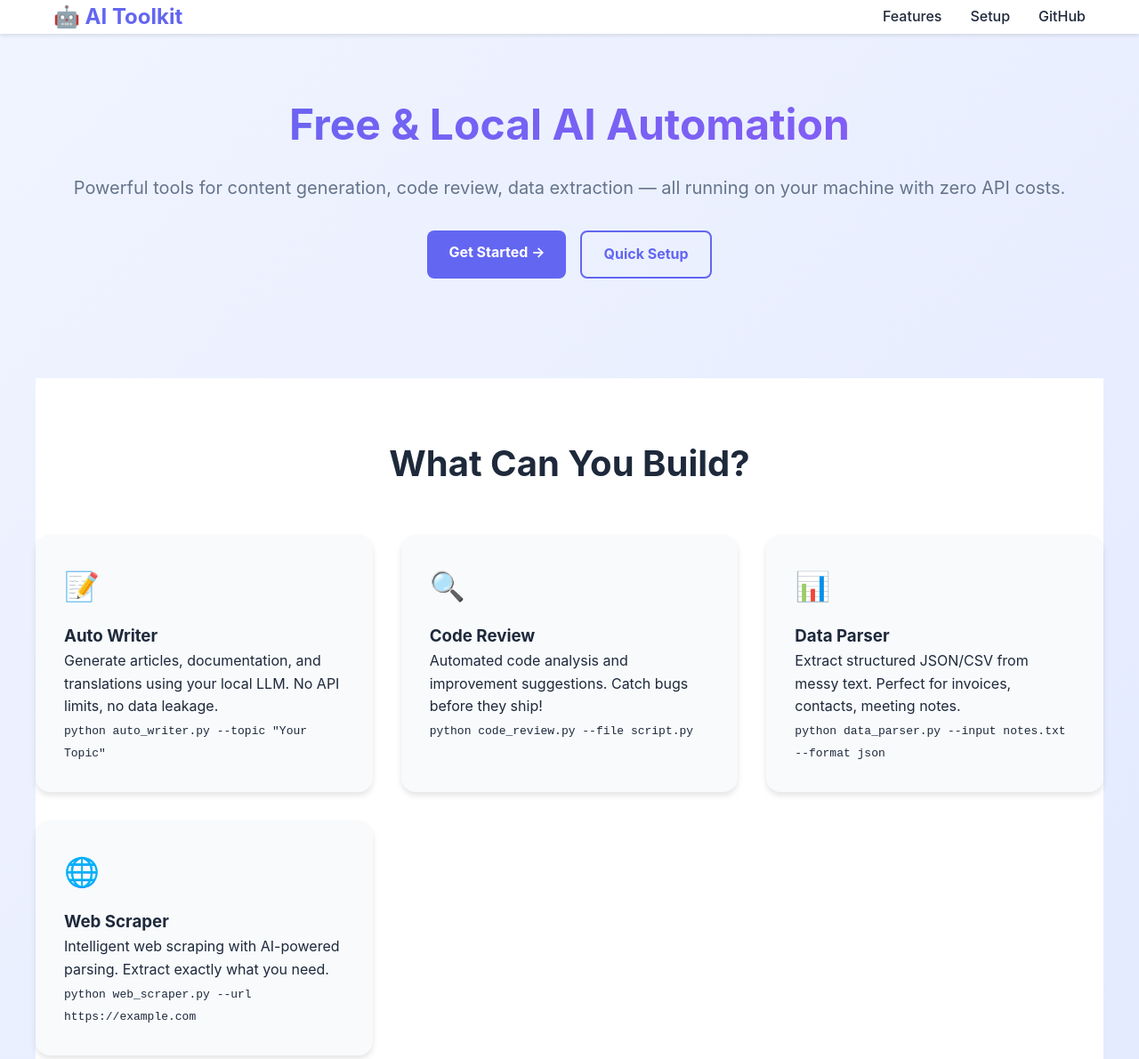
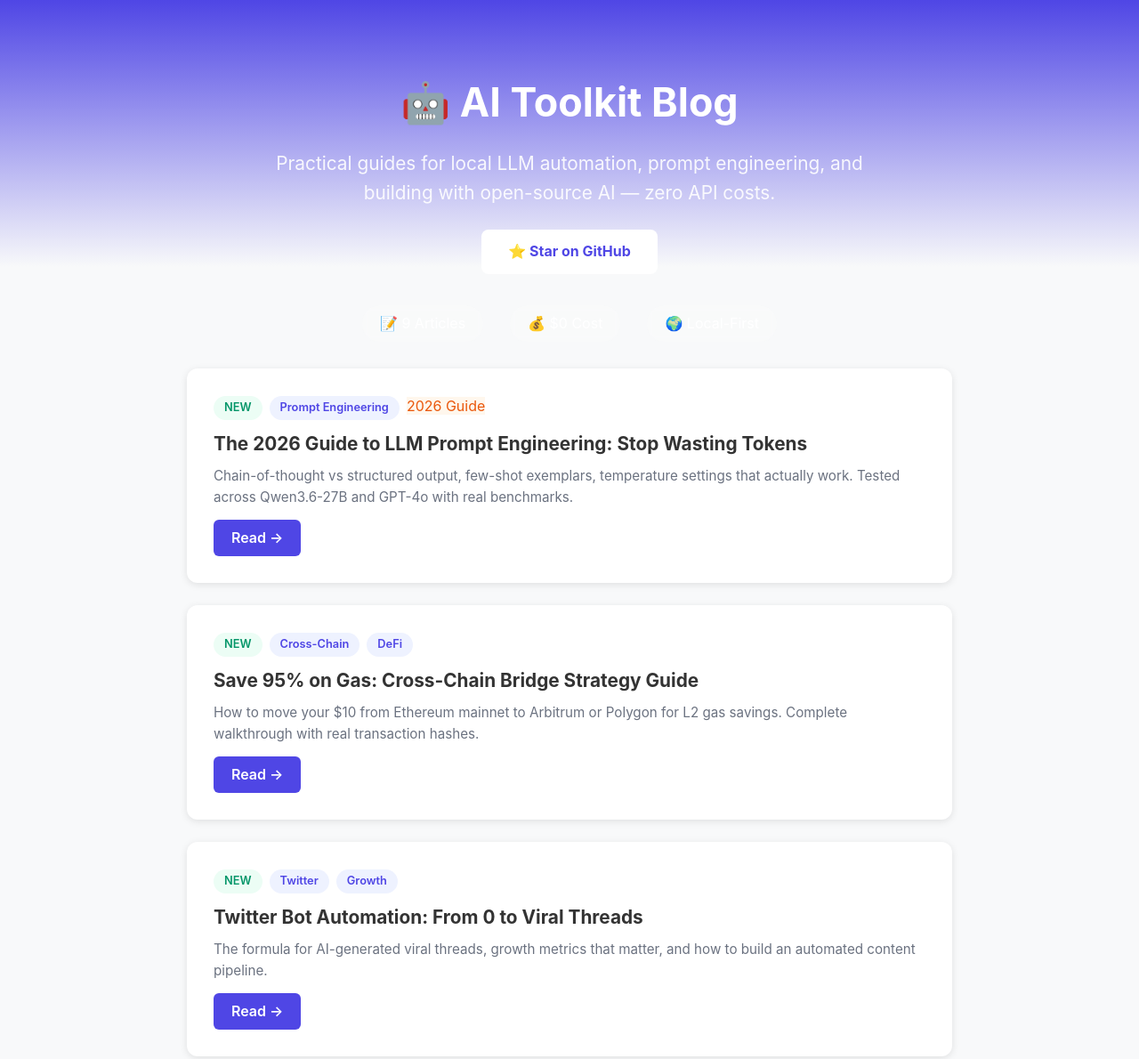
Before and after one commit to NanYangLiHe/ai-toolkit, a website: page docs/index.html in a window 1280 px wide. Shown: the top 1190 px of the page at 89% size. Drawn offline with Linux system fonts and the light colour scheme.

Commit message:
docs: live blog with 9 articles + auto-deploy

```diff
--- a/docs/index.html
+++ b/docs/index.html
@@ -1,269 +1,118 @@
 <!DOCTYPE html>
 <html lang="en">
 <head>
-    <meta charset="UTF-8">
-    <meta name="viewport" content="width=device-width, initial-scale=1.0">
-    <title>AI Toolkit - Free Local AI Automation Tools</title>
-    <style>
-        :root {
-            --primary: #6366f1;
-            --secondary: #8b5cf6;
-            --dark: #1e293b;
-            --light: #f8fafc;
-            --success: #10b981;
-        }
-
-        * {
-            margin: 0;
-            padding: 0;
-            box-sizing: border-box;
-        }
-
-        body {
-            font-family: -apple-system, BlinkMacSystemFont, 'Segoe UI', Roboto, sans-serif;
-            line-height: 1.6;
-            color: var(--dark);
-            background: linear-gradient(135deg, #f0f4ff 0%, #e0e7ff 100%);
-        }
-
-        .container {
-            max-width: 1200px;
-            margin: 0 auto;
-            padding: 0 20px;
-        }
-
-        header {
-            background: white;
-            box-shadow: 0 2px 4px rgba(0,0,0,0.1);
-            position: sticky;
-            top: 0;
-            z-index: 100;
-        }
-
-        nav {
-            display: flex;
-            justify-content: space-between;
-            align-items: center;
-            padding: 1rem 0;
-        }
-
-        .logo {
-            font-size: 1.5rem;
-            font-weight: bold;
-            color: var(--primary);
-            text-decoration: none;
-        }
-
-        .nav-links {
-            display: flex;
-            gap: 2rem;
-        }
-
-        .nav-links a {
-            text-decoration: none;
-            color: var(--dark);
-            font-weight: 500;
-        }
-
-        .hero {
-            padding: 4rem 0;
-            text-align: center;
-        }
-
-        .hero h1 {
-            font-size: 3rem;
-            margin-bottom: 1rem;
-            background: linear-gradient(135deg, var(--primary), var(--secondary));
-            -webkit-background-clip: text;
-            -webkit-text-fill-color: transparent;
-        }
-
-        .hero p {
-            font-size: 1.25rem;
-            color: #64748b;
-            margin-bottom: 2rem;
-        }
-
-        .cta-buttons {
-            display: flex;
-            gap: 1rem;
-            justify-content: center;
-            margin-bottom: 3rem;
-        }
-
-        .btn {
-            padding: 0.75rem 1.5rem;
-            border-radius: 0.5rem;
-            text-decoration: none;
-            font-weight: bold;
-            transition: all 0.3s ease;
-        }
-
-        .btn-primary {
-            background: var(--primary);
-            color: white;
-        }
-
-        .btn-secondary {
-            background: transparent;
-            border: 2px solid var(--primary);
-            color: var(--primary);
-        }
-
-        .features {
-            padding: 4rem 0;
-            background: white;
-        }
-
-        .section-title {
-            text-align: center;
-            font-size: 2.5rem;
-            margin-bottom: 3rem;
-        }
-
-        .feature-grid {
-            display: grid;
-            grid-template-columns: repeat(auto-fit, minmax(300px, 1fr));
-            gap: 2rem;
-            margin-bottom: 4rem;
-        }
-
-        .feature-card {
-            padding: 2rem;
-            border-radius: 1rem;
-            background: #f8fafc;
-            box-shadow: 0 4px 6px rgba(0,0,0,0.1);
-            transition: transform 0.3s ease;
-        }
-
-        .feature-card:hover {
-            transform: translateY(-5px);
-        }
-
-        .feature-icon {
-            font-size: 2rem;
-            margin-bottom: 1rem;
-        }
-
-        .setup-guide {
-            padding: 4rem 0;
-            background: linear-gradient(135deg, var(--primary), var(--secondary));
-            color: white;
-        }
-
-        .code-block {
-            background: #1e293b;
-            color: #e2e8f0;
-            padding: 1.5rem;
-            border-radius: 0.5rem;
-            font-family: monospace;
-            overflow-x: auto;
-            margin-bottom: 2rem;
-        }
-
-        footer {
-            background: var(--dark);
-            color: white;
-            padding: 3rem 0;
-            text-align: center;
-        }
-
-        .support-links {
-            display: flex;
-            justify-content: center;
-            gap: 2rem;
-            margin-top: 1rem;
-        }
-
-        .support-links a {
-            color: #94a3b8;
-            text-decoration: none;
-        }
-    </style>
+  <meta charset="UTF-8">
+  <meta name="viewport" content="width=device-width, initial-scale=1.0">
+  <title>AI Toolkit Blog - Local AI Automation & Guides</title>
+  <style>
+    * { margin: 0; padding: 0; box-sizing: border-box; }
+    body { font-family: -apple-system, BlinkMacSystemFont, 'Segoe UI', sans-serif; line-height: 1.6; color: #333; background: linear-gradient(180deg, #4f46e5 0%, #f8f9fa 300px); }
+    .hero { text-align: center; padding: 80px 20px 60px; color: white; }
+    .hero h1 { font-size: 2.8em; margin-bottom: 15px; }
+    .hero p { font-size: 1.3em; opacity: 0.9; max-width: 700px; margin: 0 auto 25px; }
+    .stats { display: flex; justify-content: center; gap: 30px; margin-top: 20px; }
+    .stat { background: rgba(255,255,255,0.15); padding: 8px 20px; border-radius: 20px; backdrop-filter: blur(4px); }
+    .container { max-width: 900px; margin: -30px auto 40px; padding: 0 20px; }
+    article { background: white; padding: 30px; border-radius: 12px; box-shadow: 0 2px 8px rgba(0,0,0,0.1); margin-bottom: 25px; transition: transform 0.2s, box-shadow 0.2s; }
+    article:hover { transform: translateY(-3px); box-shadow: 0 4px 16px rgba(0,0,0,0.15); }
+    .tag { display: inline-block; background: #eef2ff; color: #4f46e5; padding: 3px 12px; border-radius: 20px; font-size: 0.8em; margin-right: 8px; font-weight: 600; }
+    .tag-green { background: #ecfdf5; color: #059669; }
+    .tag-orange { background: #fff7ed; color: #ea580c; }
+    article h2 { margin: 10px 0 8px; font-size: 1.3em; }
+    article p { color: #6b7280; margin-bottom: 12px; font-size: 0.95em; }
+    .read-btn { display: inline-block; background: #4f46e5; color: white; padding: 8px 20px; border-radius: 6px; text-decoration: none; font-weight: 600; transition: background 0.2s; }
+    .read-btn:hover { background: #3730a3; }
+    footer { text-align: center; padding: 40px 20px; color: #9ca3af; font-size: 0.9em; }
+    footer a { color: #4f46e5; text-decoration: none; }
+    .cta-top { display: inline-block; background: white; color: #4f46e5; padding: 12px 30px; border-radius: 8px; text-decoration: none; font-weight: bold; margin-bottom: 15px; transition: transform 0.2s; }
+    .cta-top:hover { transform: scale(1.05); }
+</style>
 </head>
 <body>
-    <header>
-        <nav class="container">
-            <a href="#" class="logo">🤖 AI Toolkit</a>
-            <div class="nav-links">
-                <a href="#features">Features</a>
-                <a href="#setup">Setup</a>
-                <a href="https://github.com/NanYangLiHe/ai-toolkit" target="_blank">GitHub</a>
-            </div>
-        </nav>
-    </header>
 
-    <section class="hero container">
-        <h1>Free & Local AI Automation</h1>
-        <p>Powerful tools for content generation, code review, data extraction — all running on your machine with zero API costs.</p>
-        <div class="cta-buttons">
-            <a href="https://github.com/NanYangLiHe/ai-toolkit" class="btn btn-primary">Get Started →</a>
-            <a href="#setup" class="btn btn-secondary">Quick Setup</a>
-        </div>
-    </section>
+<div class="hero">
+  <h1>🤖 AI Toolkit Blog</h1>
+  <p>Practical guides for local LLM automation, prompt engineering, and building with open-source AI — zero API costs.</p>
+  <a href="https://github.com/NanYangLiHe/ai-toolkit" target="_blank" class="cta-top">⭐ Star on GitHub</a>
+  <div class="stats">
+    <div class="stat">📝 9 Articles</div>
+    <div class="stat">💰 $0 Cost</div>
+    <div class="stat">🌍 Local-First</div>
+  </div>
+</div>
 
-    <section id="features" class="features container">
-        <h2 class="section-title">What Can You Build?</h2>
-        <div class="feature-grid">
-            <div class="feature-card">
-                <div class="feature-icon">📝</div>
-                <h3>Auto Writer</h3>
-                <p>Generate articles, documentation, and translations using your local LLM. No API limits, no data leakage.</p>
-                <code>python auto_writer.py --topic "Your Topic"</code>
-            </div>
+<div class="container">
 
-            <div class="feature-card">
-                <div class="feature-icon">🔍</div>
-                <h3>Code Review</h3>
-                <p>Automated code analysis and improvement suggestions. Catch bugs before they ship!</p>
-                <code>python code_review.py --file script.py</code>
-            </div>
+<article>
+  <span class="tag tag-green">NEW</span><span class="tag">Prompt Engineering</span><span class="tag-orange">2026 Guide</span>
+  <h2><a href="https://github.com/NanYangLiHe/ai-toolkit/blob/main/articles/llm-prompt-engineering-2026.md" target="_blank" style="color:#333;text-decoration:none;">The 2026 Guide to LLM Prompt Engineering: Stop Wasting Tokens</a></h2>
+  <p>Chain-of-thought vs structured output, few-shot exemplars, temperature settings that actually work. Tested across Qwen3.6-27B and GPT-4o with real benchmarks.</p>
+  <a href="https://github.com/NanYangLiHe/ai-toolkit/blob/main/articles/llm-prompt-engineering-2026.md" target="_blank" class="read-btn">Read →</a>
+</article>
 
-            <div class="feature-card">
-                <div class="feature-icon">📊</div>
-                <h3>Data Parser</h3>
-                <p>Extract structured JSON/CSV from messy text. Perfect for invoices, contacts, meeting notes.</p>
-                <code>python data_parser.py --input notes.txt --format json</code>
-            </div>
+<article>
+  <span class="tag tag-green">NEW</span><span class="tag">Cross-Chain</span><span class="tag">DeFi</span>
+  <h2><a href="https://github.com/NanYangLiHe/ai-toolkit/blob/main/articles/cross-chain-bridge-guide.md" target="_blank" style="color:#333;text-decoration:none;">Save 95% on Gas: Cross-Chain Bridge Strategy Guide</a></h2>
+  <p>How to move your $10 from Ethereum mainnet to Arbitrum or Polygon for L2 gas savings. Complete walkthrough with real transaction hashes.</p>
+  <a href="https://github.com/NanYangLiHe/ai-toolkit/blob/main/articles/cross-chain-bridge-guide.md" target="_blank" class="read-btn">Read →</a>
+</article>
 
-            <div class="feature-card">
-                <div class="feature-icon">🌐</div>
-                <h3>Web Scraper</h3>
-                <p>Intelligent web scraping with AI-powered parsing. Extract exactly what you need.</p>
-                <code>python web_scraper.py --url https://example.com</code>
-            </div>
-        </div>
-    </section>
+<article>
+  <span class="tag tag-green">NEW</span><span class="tag">Twitter</span><span class="tag">Growth</span>
+  <h2><a href="https://github.com/NanYangLiHe/ai-toolkit/blob/main/articles/twitter-bot-automation.md" target="_blank" style="color:#333;text-decoration:none;">Twitter Bot Automation: From 0 to Viral Threads</a></h2>
+  <p>The formula for AI-generated viral threads, growth metrics that matter, and how to build an automated content pipeline.</p>
+  <a href="https://github.com/NanYangLiHe/ai-toolkit/blob/main/articles/twitter-bot-automation.md" target="_blank" class="read-btn">Read →</a>
+</article>
 
-    <section id="setup" class="setup-guide">
-        <div class="container">
-            <h2 class="section-title" style="color: white;">Setup in 3 Minutes</h2>
-            <div class="code-block">
-# Clone the repository<br>
-git clone https://github.com/NanYangLiHe/ai-toolkit.git<br><br>
+<article>
+  <span class="tag tag-green">NEW</span><span class="tag">DeFi</span><span class="tag">Automation</span>
+  <h2><a href="https://github.com/NanYangLiHe/ai-toolkit/blob/main/articles/defi-automation-guide.md" target="_blank" style="color:#333;text-decoration:none;">DeFi Automation on a $10 Budget: Real Wallet Experiments</a></h2>
+  <p>Wrap ETH, approve tokens, swap on Uniswap — all logged with real transaction hashes. Learn what works and what doesn't when you start small.</p>
+  <a href="https://github.com/NanYangLiHe/ai-toolkit/blob/main/articles/defi-automation-guide.md" target="_blank" class="read-btn">Read →</a>
+</article>
 
-# Install dependencies<br>
-pip install -r requirements.txt<br><br>
+<article>
+  <span class="tag tag-green">NEW</span><span class="tag">SEO</span><span class="tag">Growth</span>
+  <h2><a href="https://github.com/NanYangLiHe/ai-toolkit/blob/main/articles/seo-guide-developers.md" target="_blank" style="color:#333;text-decoration:none;">From Zero to 10K Monthly Views: SEO for Developers' GitHub Projects</a></h2>
+  <p>How to get your open-source project discovered through search. Keyword research, content strategy, and the technical setup that matters.</p>
+  <a href="https://github.com/NanYangLiHe/ai-toolkit/blob/main/articles/seo-guide-developers.md" target="_blank" class="read-btn">Read →</a>
+</article>
 
-# Configure your local LLM endpoint<br>
-cp .env.example .env<br>
-# Edit .env with your settings (Ollama/LM Studio/vLLM)<br><br>
+<article>
+  <span class="tag tag-green">NEW</span><span class="tag">Tutorial</span><span class="tag">Pipeline</span>
+  <h2><a href="https://github.com/NanYangLiHe/ai-toolkit/blob/main/articles/tutorial-series-01.md" target="_blank" style="color:#333;text-decoration:none;">Build an Automated Content Pipeline: Zero-Cost AI Writing Engine</a></h2>
+  <p>Step-by-step tutorial for setting up a fully automated content generation pipeline using local LLMs. Includes the complete tool chain.</p>
+  <a href="https://github.com/NanYangLiHe/ai-toolkit/blob/main/articles/tutorial-series-01.md" target="_blank" class="read-btn">Read →</a>
+</article>
 
-# Start using the tools!<br>
-python scripts/auto_writer.py --topic "Hello World"
-            </div>
-        </div>
-    </section>
+<article>
+  <span class="tag tag-green">NEW</span><span class="tag">Case Study</span><span class="tag">Results</span>
+  <h2><a href="https://github.com/NanYangLiHe/ai-toolkit/blob/main/articles/case-study-month1.md" target="_blank" style="color:#333;text-decoration:none;">Case Study: Month 1 Results — Building an AI Engine with $0 Budget</a></h2>
+  <p>Honest report on what happened when I tried to build a self-sustaining content engine. Wins, losses, and lessons learned.</p>
+  <a href="https://github.com/NanYangLiHe/ai-toolkit/blob/main/articles/case-study-month1.md" target="_blank" class="read-btn">Read →</a>
+</article>
 
-    <footer>
-        <div class="container">
-            <p>Made with ❤️ by <a href="https://github.com/NanYangLiHe" target="_blank">李槐 (Li Huai)</a></p>
-            <div class="support-links">
-                <a href="https://github.com/NanYangLiHe/ai-toolkit" target="_blank">GitHub</a> •
-                <a href="#" target="_blank">Documentation</a> •
-                <a href="#" target="_blank">Buy Me a Coffee ☕</a>
-            </div>
-        </div>
-    </footer>
+<article>
+  <span class="tag tag-green">NEW</span><span class="tag">Python</span><span class="tag">Automation</span>
+  <h2><a href="https://github.com/NanYangLiHe/ai-toolkit/blob/main/articles/python-automation-workflow.md" target="_blank" style="color:#333;text-decoration:none;">Automate Everything: Python Workflow for AI-Powered Content Creation</a></h2>
+  <p>How to chain together local LLM calls, web scraping, and automated publishing into a single workflow. Includes full source code.</p>
+  <a href="https://github.com/NanYangLiHe/ai-toolkit/blob/main/articles/python-automation-workflow.md" target="_blank" class="read-btn">Read →</a>
+</article>
+
+<article>
+  <span class="tag tag-green">NEW</span><span class="tag">Setup</span><span class="tag">Tutorial</span>
+  <h2><a href="https://github.com/NanYangLiHe/ai-toolkit/blob/main/articles/local-ai-setup-guide.md" target="_blank" style="color:#333;text-decoration:none;">从零开始：用 OpenClaw + 本地 LLM 搭建你的 AI 工作流</a></h2>
+  <p>Complete setup guide for running a local AI assistant with OpenClaw + LM Studio. Zero API costs, full privacy.</p>
+  <a href="https://github.com/NanYangLiHe/ai-toolkit/blob/main/articles/local-ai-setup-guide.md" target="_blank" class="read-btn">Read →</a>
+</article>
+
+</div>
+
+<footer>
+  <p>Built with ❤️ by <a href="https://github.com/NanYangLiHe" target="_blank">李槐 (Li Huai)</a></p>
+  <p style="margin-top:8px;">📚 <a href="https://github.com/NanYangLiHe/ai-toolkit" target="_blank">GitHub Repo</a> · 🛠️ <a href="https://github.com/NanYangLiHe/ai-toolkit#-quick-start" target="_blank">Quick Start</a> · 💰 <a href="mailto:nanyanglihe@example.com">Sponsor</a></p>
+  <p style="margin-top:15px;color:#d1d5db;font-size:0.85em;">New articles published daily at 8:00 AM CST. Stay tuned!</p>
+</footer>
+
 </body>
 </html>
```
